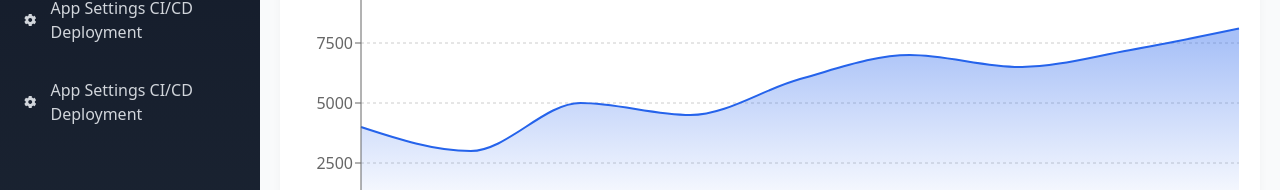
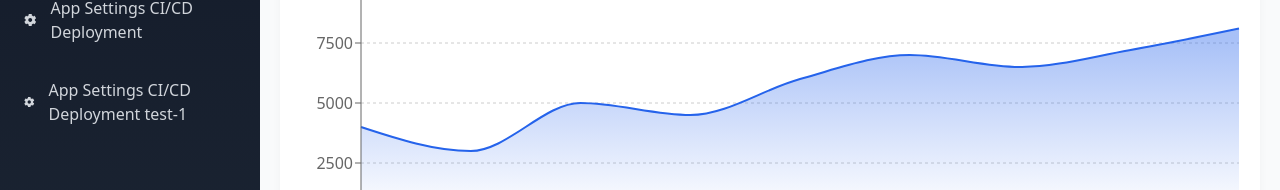
Before and after one commit to Rahul7549/digital_microfinance_platform_ui, a React (Vite) app: page / in a window 1280 px wide. Shown: the part 277-467 px from the top of the page. Built offline with nearby package versions, Linux system fonts and the light colour scheme.

Commit message:
fix workflow location

```diff
--- a/src/components/layout/Sidebar.jsx
+++ b/src/components/layout/Sidebar.jsx
@@ -126,7 +126,7 @@ export default function Sidebar({ collapsed }) {
           }
         >
           <FaCog />
-          {!collapsed && <span>App Settings CI/CD Deployment</span>}
+          {!collapsed && <span>App Settings CI/CD Deployment test-1</span>}
         </NavLink>
 
       </nav>
```
